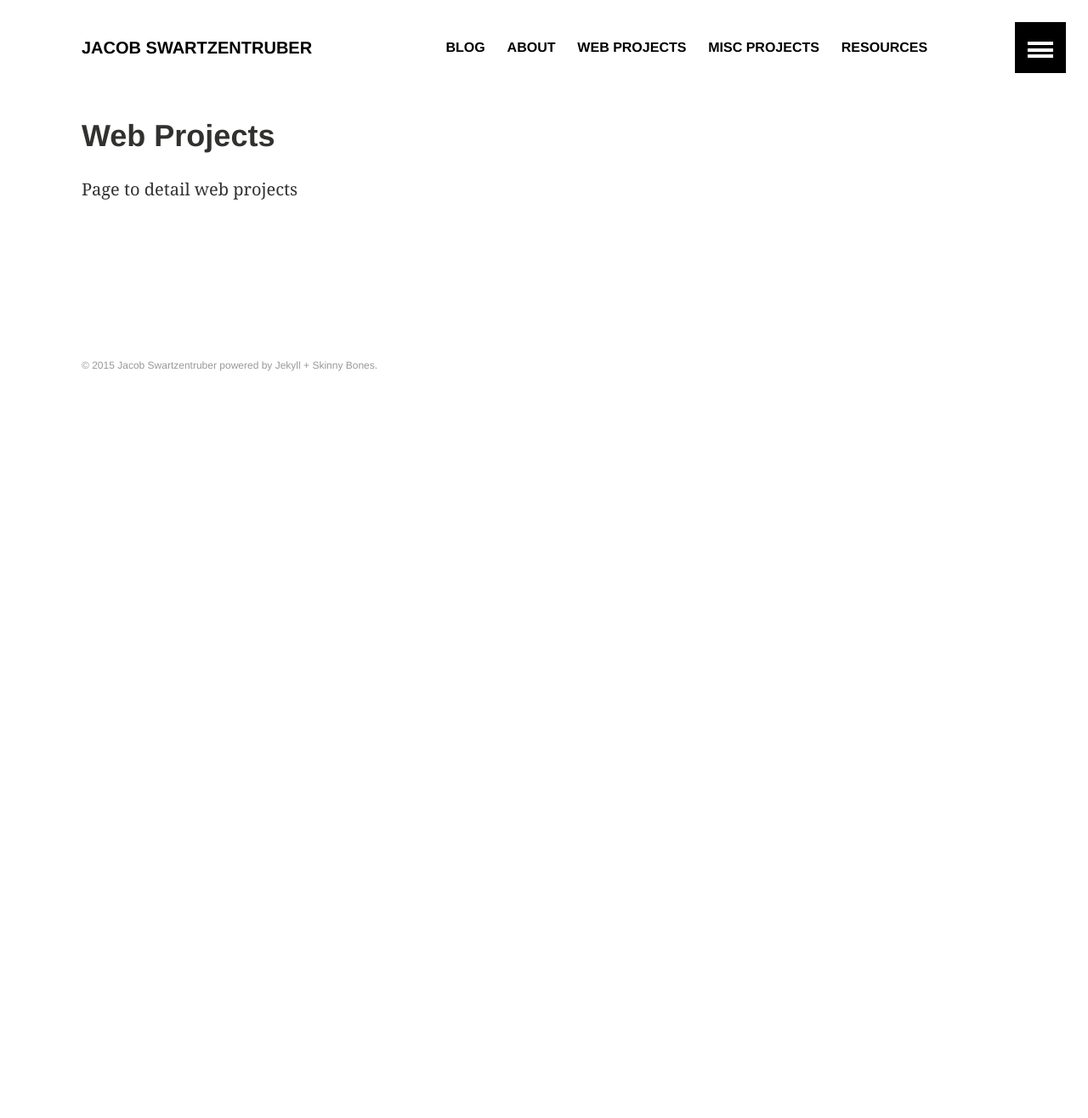
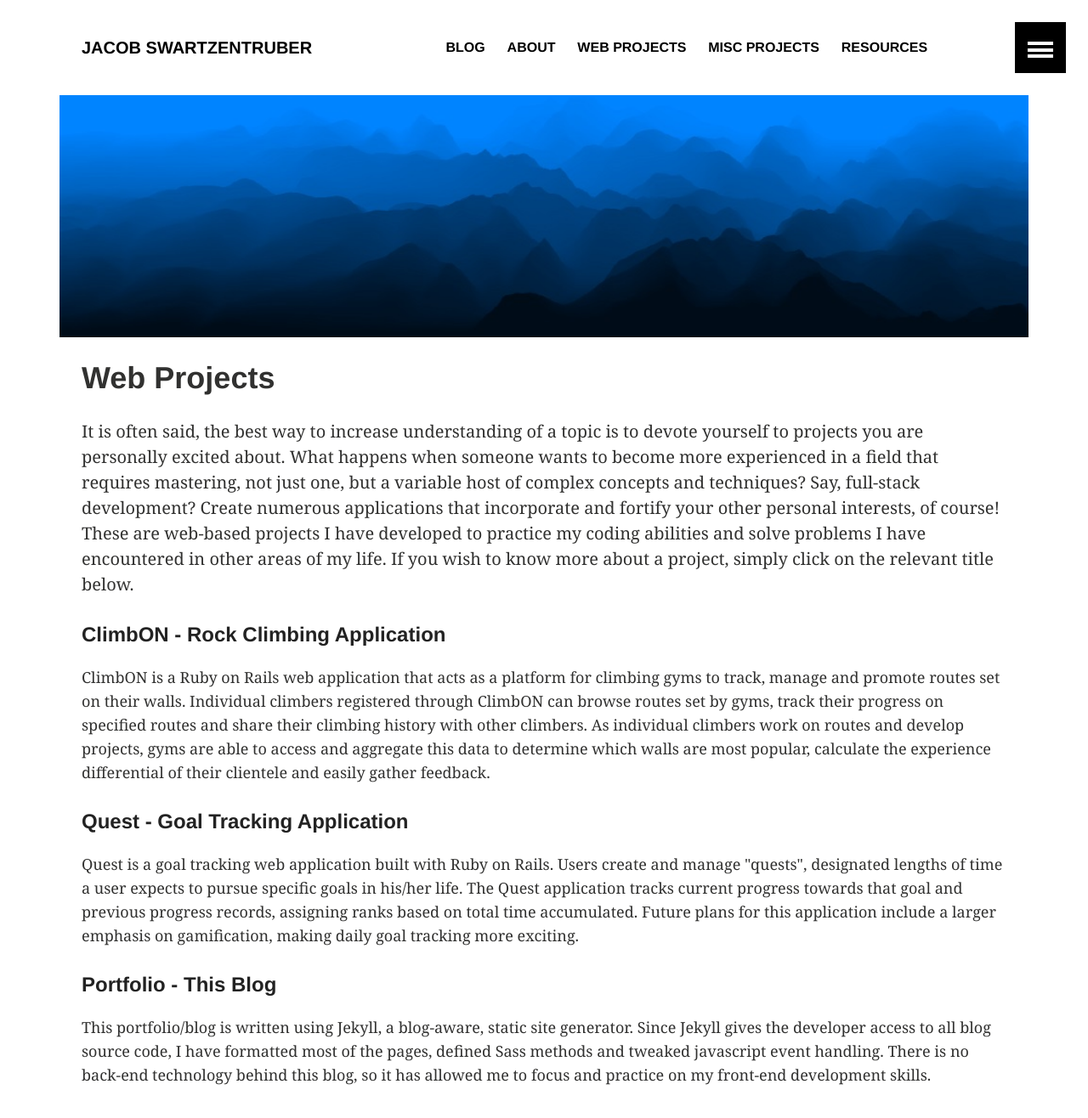
Before and after one commit to jacobswartzentruber/old-jekyll-portfolio, a Jekyll site: the page built from web_projects/index.html, in a window 1280 px wide and 1400 px high. Shown: the top 1316 px of the window at 85% size. Built offline with Jekyll 4.4.1, drawn with Linux system fonts in a browser that asks for light colours.

Commit message:
Created web projects page

```diff
--- a/web_projects/index.html
+++ b/web_projects/index.html
@@ -2,5 +2,16 @@
 layout: archive
 title: Web Projects
 type: page
+image:
+  feature: climbON-feature.jpg
 ---
-<p>Page to detail web projects</p>
+<p>It is often said, the best way to increase understanding of a topic is to devote yourself to projects you are personally excited about.  What happens when someone wants to become more experienced in a field that requires mastering, not just one, but a variable host of complex concepts and techniques?  Say, full-stack development?  Create numerous applications that incorporate and fortify your other personal interests, of course!  These are web-based projects I have developed to practice my coding abilities and solve problems I have encountered in other areas of my life.  If you wish to know more about a project, simply click on the relevant title below.</p>
+
+<h4><a title="ClimbON" href="{{ site.url }}/web_projects/climbON/">ClimbON - Rock Climbing Application</a></h4>
+<p>ClimbON is a Ruby on Rails web application that acts as a platform for climbing gyms to track, manage and promote routes set on their walls.  Individual climbers registered through ClimbON can browse routes set by gyms, track their progress on specified routes and share their climbing history with other climbers.  As individual climbers work on routes and develop projects, gyms are able to access and aggregate this data to determine which walls are most popular, calculate the experience differential of their clientele and easily gather feedback.</p>
+
+<h4><a title="Quest" href="{{ site.url }}/web_projects/quest/">Quest - Goal Tracking Application</a></h4>
+<p>Quest is a goal tracking web application built with Ruby on Rails.  Users create and manage "quests", designated lengths of time a user expects to pursue specific goals in his/her life.  The Quest application tracks current progress towards that goal and previous progress records, assigning ranks based on total time accumulated. Future plans for this application include a larger emphasis on gamification, making daily goal tracking more exciting.</p>
+
+<h4><a title="Jacob Swartzentruber Portfolio" href="https://github.com/jacobswartzentruber/jacobswartzentruber.github.io">Portfolio - This Blog</a></h4>
+<p>This portfolio/blog is written using Jekyll, a blog-aware, static site generator.  Since Jekyll gives the developer access to all blog source code, I have formatted most of the pages, defined Sass methods and tweaked javascript event handling.  There is no back-end technology behind this blog, so it has allowed me to focus and practice on my front-end development skills.</p>
--- /dev/null
+++ b/web_projects/quest/index.html
@@ -0,0 +1,5 @@
+---
+layout: archive
+title: Quest
+type: page
+---
```
Also changed, not shown: web_projects/climbON/index.html (added, +7 -0 lines), images/climbON-feature.jpg (added).
